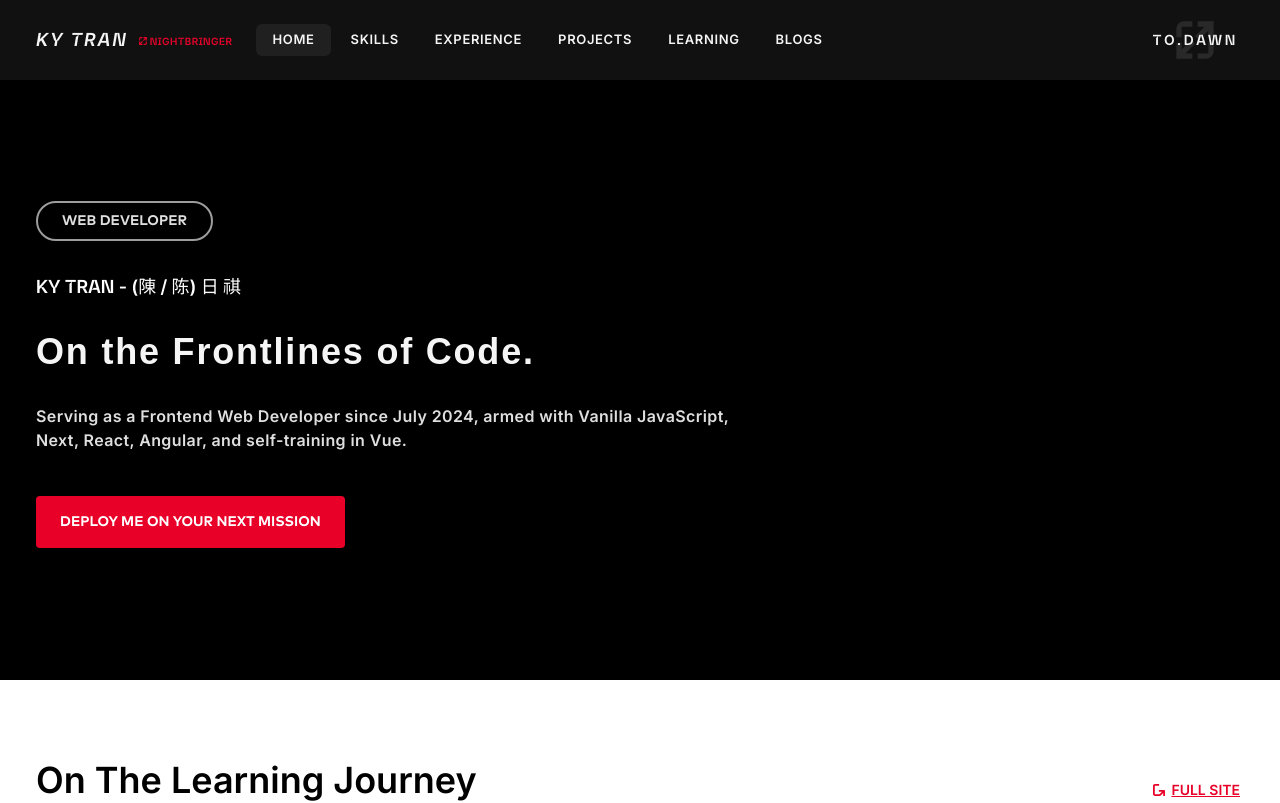
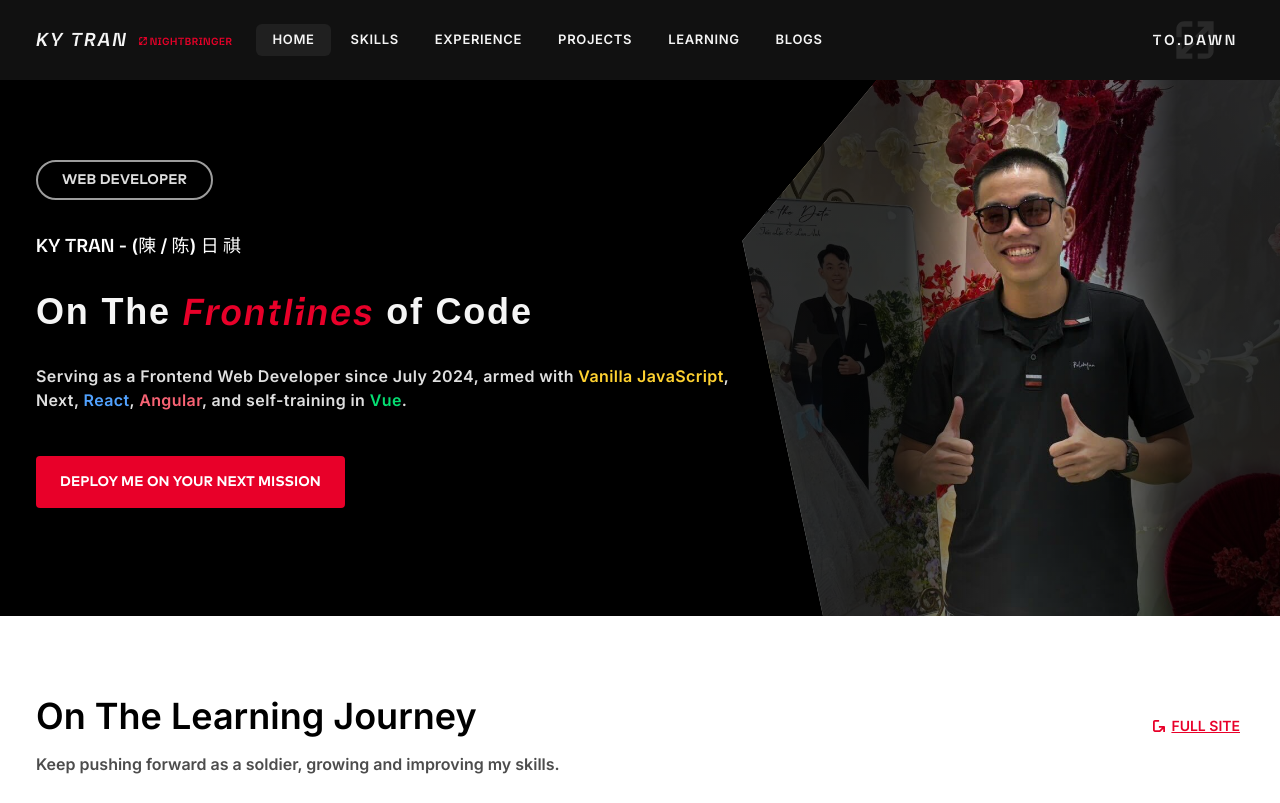
Before and after one commit to nhatkytran/Portfolio, a Next.js app: page / in a window 1280 px wide. Shown: the top 803 px of the page. Built offline with nearby package versions, Linux system fonts and the light colour scheme; a web font is replaced by a local one.

Commit message:
Create hero section

```diff
--- a/src/app/globals.css
+++ b/src/app/globals.css
@@ -198,6 +198,14 @@
 }
 
 @layer utilities {
+  .hero-image-clip-path {
+    clip-path: polygon(15% 100%, 0px 30%, 25% 0px, 100% 0px, 100% 100%);
+  }
+
+  .hero-image-overlay-bg {
+    background: linear-gradient(90deg, rgba(0, 0, 0, 0.8) 30%, rgba(0, 0, 0, 0) 50%, rgba(0, 0, 0, 0.8) 80%);
+  }
+
   .learning-item-clip-path {
     clip-path: polygon(0px 0px, 100% 0px, 82% 100%, 0% 100%);
   }
--- a/src/features/home/components/Hero/Hero.tsx
+++ b/src/features/home/components/Hero/Hero.tsx
@@ -3,9 +3,9 @@ import { cn } from '@/shared/utils/helpers';
 /** Hero. */
 export default function Hero() {
   return (
-    <section className="flex min-h-[600px] items-center justify-center bg-black">
-      <div className="max-w-8xl flex w-full justify-between px-9">
-        <div className="flex flex-3 flex-col gap-8">
+    <section className="relative flex items-center justify-center bg-black pt-20 pb-24">
+      <div className="max-w-8xl flex w-full items-center justify-between px-9">
+        <div className="flex flex-3 flex-col gap-8 pr-8">
           <span
             className={cn(
               'w-fit px-6 py-2',
@@ -17,19 +17,38 @@ export default function Hero() {
           </span>
           <p className="font-riot-sans-bold text-[18px] text-white uppercase">Ky Tran - (陳 / 陈) 日 祺</p>
           <h2 className="text-mark-pro-bold text-4xl font-bold tracking-wider text-neutral-50">
-            On the Frontlines of Code.
+            On The <span className="font-riot-bold-italic relative top-0.25 text-red-600">Frontlines</span> of Code
           </h2>
           <p className="font-inter text-base font-semibold tracking-wide text-neutral-200">
-            Serving as a Frontend Web Developer since July 2024, armed with <span>Vanilla JavaScript</span>,{' '}
-            <span>Next</span>, <span>React</span>, <span>Angular</span>, and self-training in <span>Vue</span>.
+            Serving as a Frontend Web Developer since July 2024, armed with{' '}
+            <span className="text-amber-300">Vanilla JavaScript</span>, <span>Next</span>,{' '}
+            <span className="text-blue-400">React</span>, <span className="text-red-400">Angular</span>, and
+            self-training in <span className="text-green-400">Vue</span>.
           </p>
           <div className="py-3">
-            <button className="font-mark-pro-bold w-fit rounded-sm bg-red-600 px-6 py-4 text-sm text-white uppercase">
+            <button
+              className={cn(
+                'font-mark-pro-bold w-fit rounded-sm bg-red-600 px-6 py-4 text-sm text-white uppercase',
+                'hover:bg-red-700',
+              )}
+            >
               Deploy Me on Your Next Mission
             </button>
           </div>
         </div>
-        <div className="flex-2">2</div>
+        <div className="flex-2" />
+      </div>
+      <div>
+        <div
+          style={{ backgroundImage: "url('/images/ky-tran.jpg')" }}
+          className={cn(
+            'hero-image-clip-path',
+            'absolute top-0 right-0 bottom-0 w-[42%] flex-2 self-stretch',
+            'bg-cover bg-center bg-no-repeat',
+          )}
+        >
+          <div className={cn('hero-image-overlay-bg size-[101%]', 'absolute top-0 left-0')} />
+        </div>
       </div>
     </section>
   );
```
Also changed, not shown: public/images/ky-tran.jpg (added).
